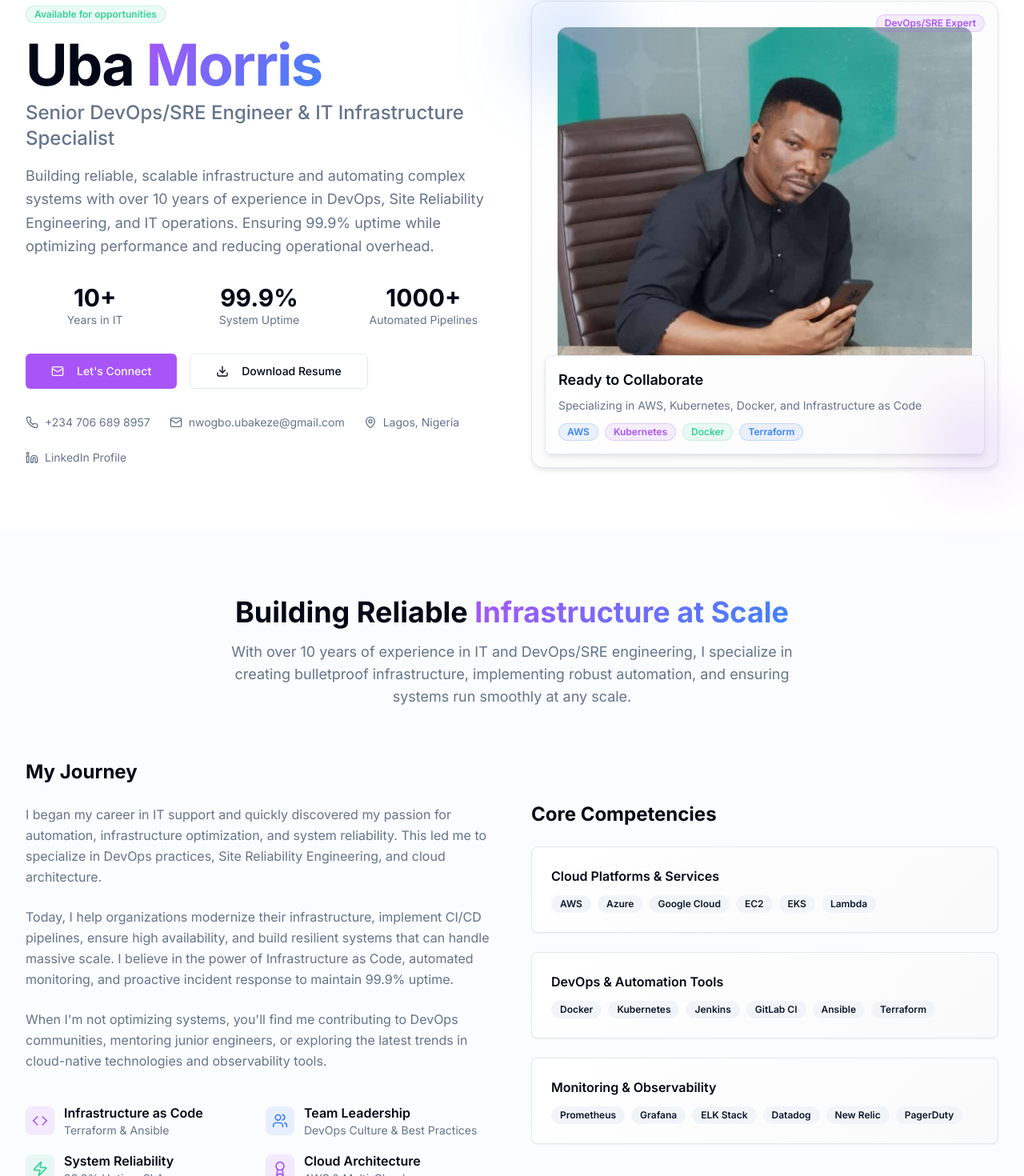
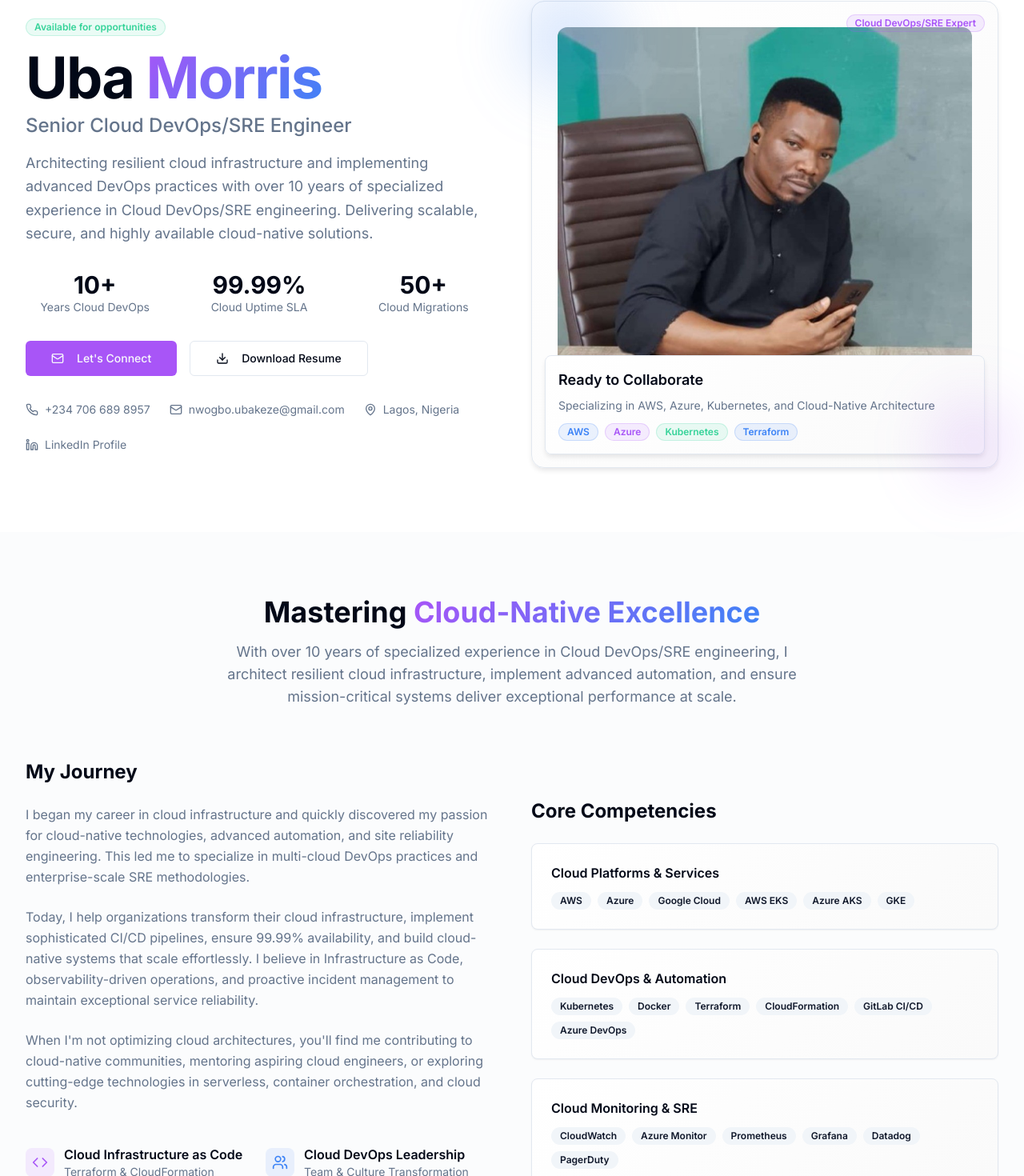
Before and after one commit to moda3va/ulegacy-cv, a React (Vite) app: page / in a window 1280 px wide. Shown: the part 143-1613 px from the top of the page at 80% size. Built offline with nearby package versions, Linux system fonts and the light colour scheme.

Commit message:
Update experience to Cloud DevOps/SRE
Update the portfolio to reflect 10+ years of experience as a Cloud DevOps/SRE Engineer.

```diff
--- a/index.html
+++ b/index.html
@@ -3,13 +3,13 @@
   <head>
     <meta charset="UTF-8" />
     <meta name="viewport" content="width=device-width, initial-scale=1.0" />
-    <title>Uba Morris - Senior DevOps/SRE Engineer & IT Infrastructure Specialist</title>
-    <meta name="description" content="Senior DevOps/SRE Engineer with 10+ years in IT. Expert in AWS, Kubernetes, Infrastructure as Code, CI/CD pipelines, and ensuring 99.9% system uptime. Based in Lagos, Nigeria." />
+    <title>Uba Morris - Senior Cloud DevOps/SRE Engineer</title>
+    <meta name="description" content="Senior Cloud DevOps/SRE Engineer with 10+ years experience in cloud-native architecture, multi-cloud infrastructure, and advanced automation. Expert in AWS, Azure, Kubernetes, and achieving 99.99% uptime." />
     <meta name="author" content="Uba Morris" />
-    <meta name="keywords" content="DevOps Engineer, SRE, Site Reliability Engineer, AWS, Kubernetes, Docker, Terraform, Infrastructure as Code, Lagos, Nigeria" />
+    <meta name="keywords" content="Cloud DevOps Engineer, Cloud SRE, Site Reliability Engineer, AWS, Azure, Kubernetes, Cloud Native, Multi-Cloud, Lagos, Nigeria" />
 
-    <meta property="og:title" content="Uba Morris - Senior DevOps/SRE Engineer & IT Infrastructure Specialist" />
-    <meta property="og:description" content="Senior DevOps/SRE Engineer with 10+ years in IT. Expert in building reliable, scalable infrastructure and automation systems." />
+    <meta property="og:title" content="Uba Morris - Senior Cloud DevOps/SRE Engineer" />
+    <meta property="og:description" content="Senior Cloud DevOps/SRE Engineer with 10+ years experience in cloud-native architecture and advanced automation systems." />
     <meta property="og:type" content="website" />
     <meta property="og:image" content="https://lovable.dev/opengraph-image-p98pqg.png" />
 
--- a/src/components/About.tsx
+++ b/src/components/About.tsx
@@ -8,12 +8,12 @@ const About = () => {
       <div className="max-w-7xl mx-auto px-4 sm:px-6 lg:px-8">
         <div className="text-center mb-16">
           <h2 className="text-3xl lg:text-4xl font-bold mb-4">
-            Building Reliable <span className="gradient-text">Infrastructure at Scale</span>
+            Mastering <span className="gradient-text">Cloud-Native Excellence</span>
           </h2>
           <p className="text-lg text-muted-foreground max-w-3xl mx-auto">
-            With over 10 years of experience in IT and DevOps/SRE engineering,
-            I specialize in creating bulletproof infrastructure, implementing robust automation,
-            and ensuring systems run smoothly at any scale.
+            With over 10 years of specialized experience in Cloud DevOps/SRE engineering,
+            I architect resilient cloud infrastructure, implement advanced automation,
+            and ensure mission-critical systems deliver exceptional performance at scale.
           </p>
         </div>
 
@@ -21,20 +21,20 @@ const About = () => {
           <div className="space-y-6">
             <h3 className="text-2xl font-bold">My Journey</h3>
             <p className="text-muted-foreground leading-relaxed">
-              I began my career in IT support and quickly discovered my passion for automation,
-              infrastructure optimization, and system reliability. This led me to specialize in
-              DevOps practices, Site Reliability Engineering, and cloud architecture.
+              I began my career in cloud infrastructure and quickly discovered my passion for
+              cloud-native technologies, advanced automation, and site reliability engineering.
+              This led me to specialize in multi-cloud DevOps practices and enterprise-scale SRE methodologies.
             </p>
             <p className="text-muted-foreground leading-relaxed">
-              Today, I help organizations modernize their infrastructure, implement CI/CD pipelines,
-              ensure high availability, and build resilient systems that can handle massive scale.
-              I believe in the power of Infrastructure as Code, automated monitoring, and proactive
-              incident response to maintain 99.9% uptime.
+              Today, I help organizations transform their cloud infrastructure, implement sophisticated
+              CI/CD pipelines, ensure 99.99% availability, and build cloud-native systems that scale
+              effortlessly. I believe in Infrastructure as Code, observability-driven operations,
+              and proactive incident management to maintain exceptional service reliability.
             </p>
             <p className="text-muted-foreground leading-relaxed">
-              When I'm not optimizing systems, you'll find me contributing to DevOps communities,
-              mentoring junior engineers, or exploring the latest trends in cloud-native technologies
-              and observability tools.
+              When I'm not optimizing cloud architectures, you'll find me contributing to cloud-native
+              communities, mentoring aspiring cloud engineers, or exploring cutting-edge technologies
+              in serverless, container orchestration, and cloud security.
             </p>
 
             <div className="grid grid-cols-2 gap-4 pt-4">
@@ -43,8 +43,8 @@ const About = () => {
                   <Code className="w-5 h-5 text-brand-purple" />
                 </div>
                 <div>
-                  <div className="font-semibold">Infrastructure as Code</div>
-                  <div className="text-sm text-muted-foreground">Terraform & Ansible</div>
+                  <div className="font-semibold">Cloud Infrastructure as Code</div>
+                  <div className="text-sm text-muted-foreground">Terraform & CloudFormation</div>
                 </div>
               </div>
               <div className="flex items-center gap-3">
@@ -52,8 +52,8 @@ const About = () => {
                   <Users className="w-5 h-5 text-brand-blue" />
                 </div>
                 <div>
-                  <div className="font-semibold">Team Leadership</div>
-                  <div className="text-sm text-muted-foreground">DevOps Culture & Best Practices</div>
+                  <div className="font-semibold">Cloud DevOps Leadership</div>
+                  <div className="text-sm text-muted-foreground">Team & Culture Transformation</div>
                 </div>
               </div>
               <div className="flex items-center gap-3">
@@ -61,8 +61,8 @@ const About = () => {
                   <Zap className="w-5 h-5 text-brand-green" />
                 </div>
                 <div>
-                  <div className="font-semibold">System Reliability</div>
-                  <div className="text-sm text-muted-foreground">99.9% Uptime SLA</div>
+                  <div className="font-semibold">Site Reliability Engineering</div>
+                  <div className="text-sm text-muted-foreground">99.99% Cloud Uptime</div>
                 </div>
               </div>
               <div className="flex items-center gap-3">
@@ -70,8 +70,8 @@ const About = () => {
                   <Award className="w-5 h-5 text-brand-purple" />
                 </div>
                 <div>
-                  <div className="font-semibold">Cloud Architecture</div>
-                  <div className="text-sm text-muted-foreground">AWS & Multi-Cloud</div>
+                  <div className="font-semibold">Multi-Cloud Architecture</div>
+                  <div className="text-sm text-muted-foreground">AWS, Azure & GCP</div>
                 </div>
               </div>
             </div>
@@ -87,36 +87,36 @@ const About = () => {
                   <Badge variant="secondary">AWS</Badge>
                   <Badge variant="secondary">Azure</Badge>
                   <Badge variant="secondary">Google Cloud</Badge>
-                  <Badge variant="secondary">EC2</Badge>
-                  <Badge variant="secondary">EKS</Badge>
-                  <Badge variant="secondary">Lambda</Badge>
+                  <Badge variant="secondary">AWS EKS</Badge>
+                  <Badge variant="secondary">Azure AKS</Badge>
+                  <Badge variant="secondary">GKE</Badge>
                 </div>
               </CardContent>
             </Card>
 
             <Card className="hero-card">
               <CardContent className="p-6">
-                <h4 className="font-semibold mb-3">DevOps & Automation Tools</h4>
+                <h4 className="font-semibold mb-3">Cloud DevOps & Automation</h4>
                 <div className="flex flex-wrap gap-2">
+                  <Badge variant="secondary">Kubernetes</Badge>
                   <Badge variant="secondary">Docker</Badge>
-                  <Badge variant="secondary">Kubernetes</Badge>
-                  <Badge variant="secondary">Jenkins</Badge>
-                  <Badge variant="secondary">GitLab CI</Badge>
-                  <Badge variant="secondary">Ansible</Badge>
                   <Badge variant="secondary">Terraform</Badge>
+                  <Badge variant="secondary">CloudFormation</Badge>
+                  <Badge variant="secondary">GitLab CI/CD</Badge>
+                  <Badge variant="secondary">Azure DevOps</Badge>
                 </div>
               </CardContent>
             </Card>
 
             <Card className="hero-card">
               <CardContent className="p-6">
-                <h4 className="font-semibold mb-3">Monitoring & Observability</h4>
+                <h4 className="font-semibold mb-3">Cloud Monitoring & SRE</h4>
                 <div className="flex flex-wrap gap-2">
+                  <Badge variant="secondary">CloudWatch</Badge>
+                  <Badge variant="secondary">Azure Monitor</Badge>
                   <Badge variant="secondary">Prometheus</Badge>
                   <Badge variant="secondary">Grafana</Badge>
-                  <Badge variant="secondary">ELK Stack</Badge>
                   <Badge variant="secondary">Datadog</Badge>
-                  <Badge variant="secondary">New Relic</Badge>
                   <Badge variant="secondary">PagerDuty</Badge>
                 </div>
               </CardContent>
--- a/src/components/Hero.tsx
+++ b/src/components/Hero.tsx
@@ -20,14 +20,14 @@ const Hero = () => {
                   <span className="gradient-text">Morris</span>
                 </h1>
                 <h2 className="text-xl lg:text-2xl text-muted-foreground mt-2 font-medium">
-                  Senior DevOps/SRE Engineer & IT Infrastructure Specialist
+                  Senior Cloud DevOps/SRE Engineer
                 </h2>
               </div>
 
               <p className="text-lg text-muted-foreground max-w-2xl leading-relaxed">
-                Building reliable, scalable infrastructure and automating complex systems with over 10 years
-                of experience in DevOps, Site Reliability Engineering, and IT operations. Ensuring 99.9% uptime
-                while optimizing performance and reducing operational overhead.
+                Architecting resilient cloud infrastructure and implementing advanced DevOps practices with
+                over 10 years of specialized experience in Cloud DevOps/SRE engineering. Delivering scalable,
+                secure, and highly available cloud-native solutions.
               </p>
             </div>
 
@@ -35,15 +35,15 @@ const Hero = () => {
             <div className="grid grid-cols-3 gap-8">
               <div className="text-center">
                 <div className="text-3xl font-bold text-foreground">10+</div>
-                <div className="text-sm text-muted-foreground">Years in IT</div>
+                <div className="text-sm text-muted-foreground">Years Cloud DevOps</div>
               </div>
               <div className="text-center">
-                <div className="text-3xl font-bold text-foreground">99.9%</div>
-                <div className="text-sm text-muted-foreground">System Uptime</div>
+                <div className="text-3xl font-bold text-foreground">99.99%</div>
+                <div className="text-sm text-muted-foreground">Cloud Uptime SLA</div>
               </div>
               <div className="text-center">
-                <div className="text-3xl font-bold text-foreground">1000+</div>
-                <div className="text-sm text-muted-foreground">Automated Pipelines</div>
+                <div className="text-3xl font-bold text-foreground">50+</div>
+                <div className="text-sm text-muted-foreground">Cloud Migrations</div>
               </div>
             </div>
 
@@ -96,13 +96,13 @@ const Hero = () => {
             <div className="hero-card rounded-2xl p-8 relative overflow-hidden">
               <div className="absolute top-4 right-4 flex gap-2">
                 <Badge variant="secondary" className="bg-brand-purple/10 text-brand-purple border-brand-purple/20">
-                  DevOps/SRE Expert
+                  Cloud DevOps/SRE Expert
                 </Badge>
               </div>
 
               <img
                 src="/lovable-uploads/41a03c43-d4ad-4987-960b-0779a4936391.png"
-                alt="Uba Morris - Senior DevOps/SRE Engineer"
+                alt="Uba Morris - Senior Cloud DevOps/SRE Engineer"
                 className="w-full h-auto rounded-xl object-cover"
               />
 
@@ -110,12 +110,12 @@ const Hero = () => {
                 <div className="hero-card rounded-lg p-4">
                   <h3 className="font-semibold text-lg mb-2">Ready to Collaborate</h3>
                   <p className="text-sm text-muted-foreground mb-3">
-                    Specializing in AWS, Kubernetes, Docker, and Infrastructure as Code
+                    Specializing in AWS, Azure, Kubernetes, and Cloud-Native Architecture
                   </p>
                   <div className="flex flex-wrap gap-2">
                     <Badge variant="secondary" className="bg-brand-blue/10 text-brand-blue border-brand-blue/20">AWS</Badge>
-                    <Badge variant="secondary" className="bg-brand-purple/10 text-brand-purple border-brand-purple/20">Kubernetes</Badge>
-                    <Badge variant="secondary" className="bg-brand-green/10 text-brand-green border-brand-green/20">Docker</Badge>
+                    <Badge variant="secondary" className="bg-brand-purple/10 text-brand-purple border-brand-purple/20">Azure</Badge>
+                    <Badge variant="secondary" className="bg-brand-green/10 text-brand-green border-brand-green/20">Kubernetes</Badge>
                     <Badge variant="secondary" className="bg-brand-blue/10 text-brand-blue border-brand-blue/20">Terraform</Badge>
                   </div>
                 </div>
```
